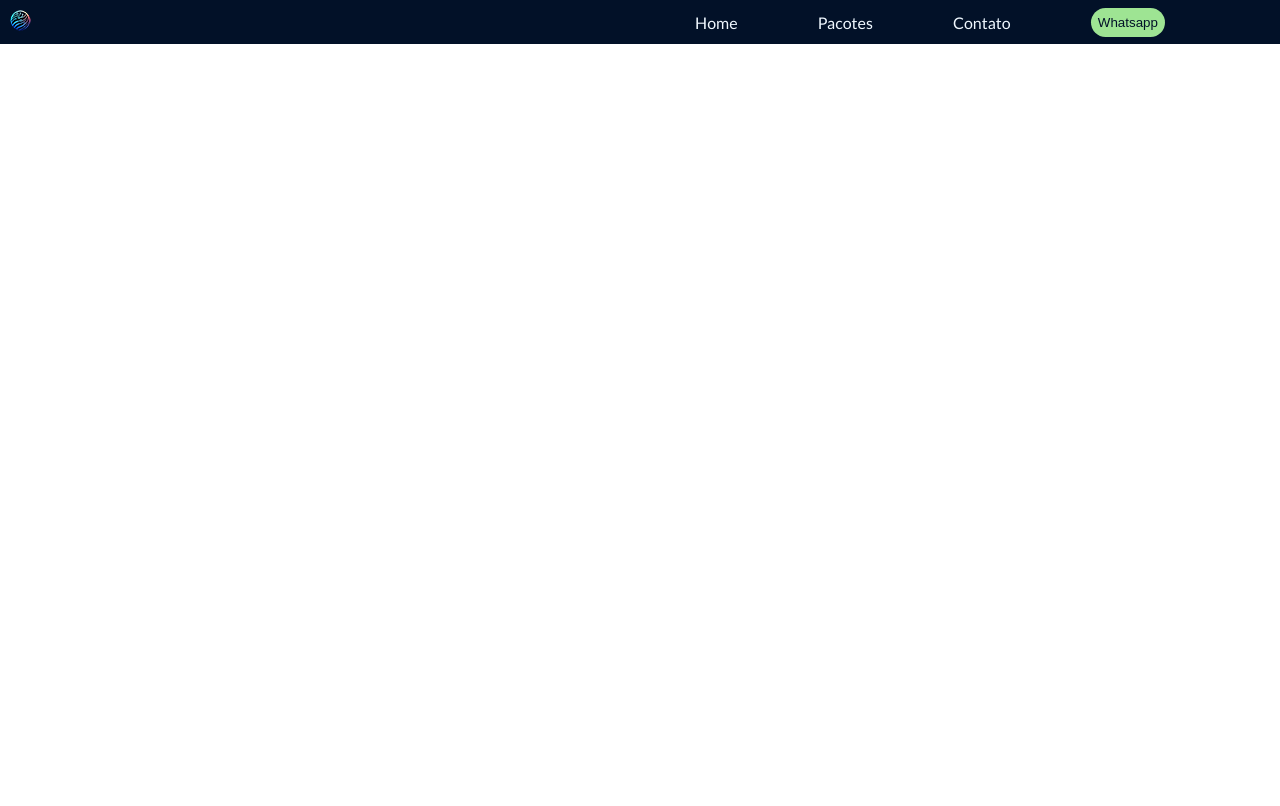
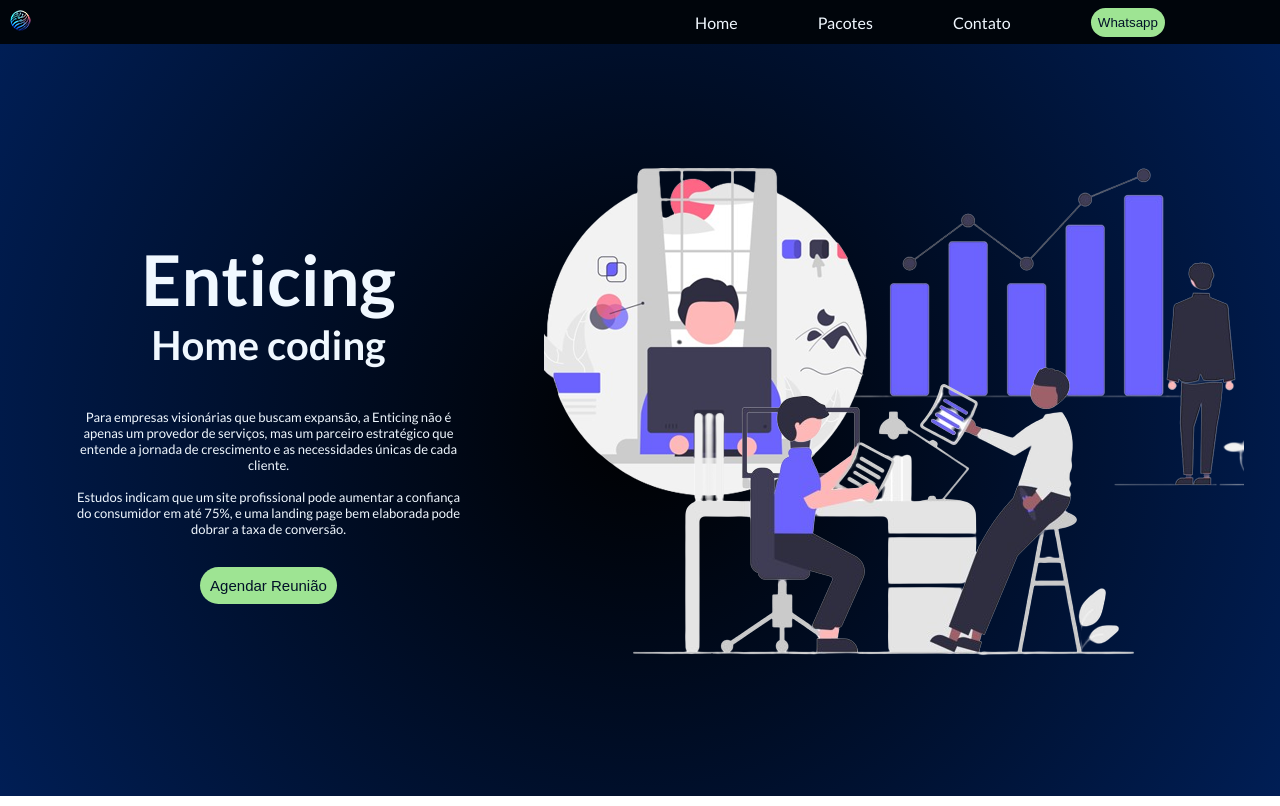
Before and after one commit to iizaquerosa/mypage, a plain HTML site: page index.html in a window 1280 px wide. Drawn offline with Linux system fonts and the light colour scheme.

Commit message:
adicionado homepage e botoes

```diff
--- a/index.html
+++ b/index.html
@@ -1,5 +1,6 @@
 <!DOCTYPE html>
 <html lang="en">
+
 <head>
     <meta charset="UTF-8">
     <meta name="viewport" content="width=device-width, initial-scale=1.0">
@@ -9,10 +10,13 @@
     <!-- fonts-->
     <link rel="preconnect" href="https://fonts.googleapis.com">
     <link rel="preconnect" href="https://fonts.gstatic.com" crossorigin>
-<link href="https://fonts.googleapis.com/css2?family=Allura&family=Lato:ital,wght@0,100;0,300;0,400;0,700;0,900;1,100;1,300;1,400;1,700;1,900&family=Oswald:wght@200..700&display=swap" rel="stylesheet">
+    <link
+        href="https://fonts.googleapis.com/css2?family=Allura&family=Lato:ital,wght@0,100;0,300;0,400;0,700;0,900;1,100;1,300;1,400;1,700;1,900&family=Oswald:wght@200..700&display=swap"
+        rel="stylesheet">
 
     <title>Enticing</title>
 </head>
+
 <body>
     <nav class="nav-navbar">
         <div class="logo-nav">
@@ -27,5 +31,26 @@
             </ul>
         </div>
     </nav>
+    <section class="home" id="home">
+        <div class="home-infos">
+            <div class="title-home">
+                <h1>Enticing</h1>
+                <h4>Home coding</h4>
+            </div>
+            <div class="text-box-home">
+                <p>Para empresas
+                    visionárias que buscam expansão, a Enticing não é apenas um provedor de serviços, mas um parceiro
+                    estratégico que entende a jornada de crescimento e as necessidades únicas de cada cliente.</p><br>
+                <p>Estudos indicam que um site profissional pode aumentar a confiança do consumidor em até 75%, e uma
+                    landing
+                    page bem elaborada pode dobrar a taxa de conversão.</p>
+            </div>
+            <button>Agendar Reunião</button>
+        </div>
+        <div class="element">
+            <img src="img/grupovet.png" alt="">
+        </div>
+    </section>
 </body>
+
 </html>
--- a/style/style.css
+++ b/style/style.css
@@ -1,14 +1,16 @@
-*{
+* {
     padding: 0;
     margin: 0;
 }
-.nav-navbar{
+
+.nav-navbar {
     display: flex;
     align-items: center;
     justify-content: space-between;
-    background-color: #021128;
+    background-color: #00050B;
 }
-ul{
+
+ul {
     display: flex;
     width: 500px;
     margin-right: 100px;
@@ -18,14 +20,69 @@ ul{
     color: aliceblue;
     font-family: "Lato", sans-serif;
 }
-li{
-  margin-right: 50px;
+
+li {
+    margin-right: 50px;
 }
-.button-nav{
-    color:#021128 ;
+
+.button-nav {
+    color: #021128;
     background: #9EE493;
     border: none;
     outline: none;
     padding: 7px;
     border-radius: 20px;
 }
+
+.home {
+    display: flex;
+    align-items: center;
+    justify-content: space-around;
+    background: rgb(0, 212, 255);
+    background: radial-gradient(circle, rgba(0, 212, 255, 1) 0%, rgba(0, 0, 0, 1) 0%, rgba(0, 30, 85, 1) 100%);
+    color: aliceblue;
+    height: 94vh;
+}
+
+.home-infos {
+    display: flex;
+    align-items: center;
+    justify-content: center;
+    flex-direction: column;
+    text-align: center;
+    width: 30%;
+    height: 100%;
+    padding: 10px;
+    padding-left: 40px;
+}
+
+.title-home {
+    margin-bottom: 5vh;
+}
+
+.title-home h1 {
+    font-family: "Lato", sans-serif;
+    font-size: 70px;
+}
+
+.title-home h4 {
+    font-family: "Lato", sans-serif;
+    font-size: 40px;
+}
+
+.text-box-home {
+    font-family: "Lato", sans-serif;
+    font-size: 13px;
+    margin-bottom: 30px;
+
+}
+
+.home-infos button {
+    color: #021128;
+    background: #9EE493;
+    border: none;
+    outline: none;
+    font-size: 15px;
+    padding: 10px;
+    border-radius: 20px;
+}
```
Also changed, not shown: img/grupovet.png (added). Lines whose indentation alone changed are shown as unchanged.
